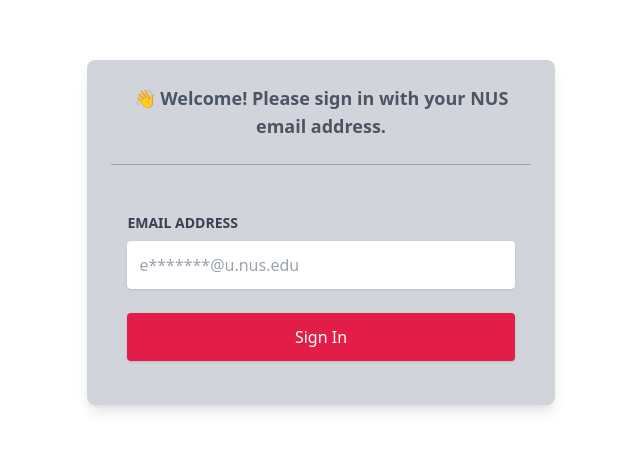
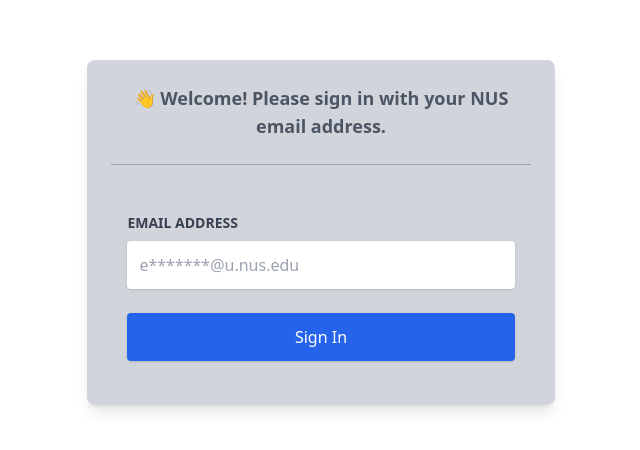
Before and after one commit to mazchew/find-my-item, a Next.js app: page /signin in a window 1280 px wide. Shown: the part 220-670 px from the top of the page, without its empty margins (351-991 px from the left). Built offline with nearby package versions, Linux system fonts and the light colour scheme.

Commit message:
changed theme styling

```diff
--- a/pages/signin.js
+++ b/pages/signin.js
@@ -71,7 +71,7 @@ const Signin = () => {
                           <div className="text-center mt-6">
                             <button
                               onClick={signInWithEmail}
-                              className="bg-rose-600 text-white text-med px-6 py-3 rounded shadow hover:bg-rose-500 outline-none focus:outline-none mr-1 mb-1 w-full"
+                              className="bg-blue-600 text-white text-med px-6 py-3 rounded shadow hover:bg-rose-500 outline-none focus:outline-none mr-1 mb-1 w-full"
                               type="submit"
                               styles="transition: all 0.15s ease 0s;"
                             >
--- a/pages/verifyemail.js
+++ b/pages/verifyemail.js
@@ -13,7 +13,7 @@ const VerifyEmail = () => {
                             <div className="overflow-hidden transition-all transform">
                                 <h3 className="text-center font-medium leading-6">
                                     <div className="flex flex-col justify-center items-center space-y-4">
-                                        <MailOpenIcon className="w-12 h-12 shrink-0 text-rose-500" />
+                                        <MailOpenIcon className="w-12 h-12 shrink-0 text-blue-500" />
                                     </div>
                                     <p className="text-2xl font-semibold mt-2">Confirm your email.</p>
                                 </h3>
```
